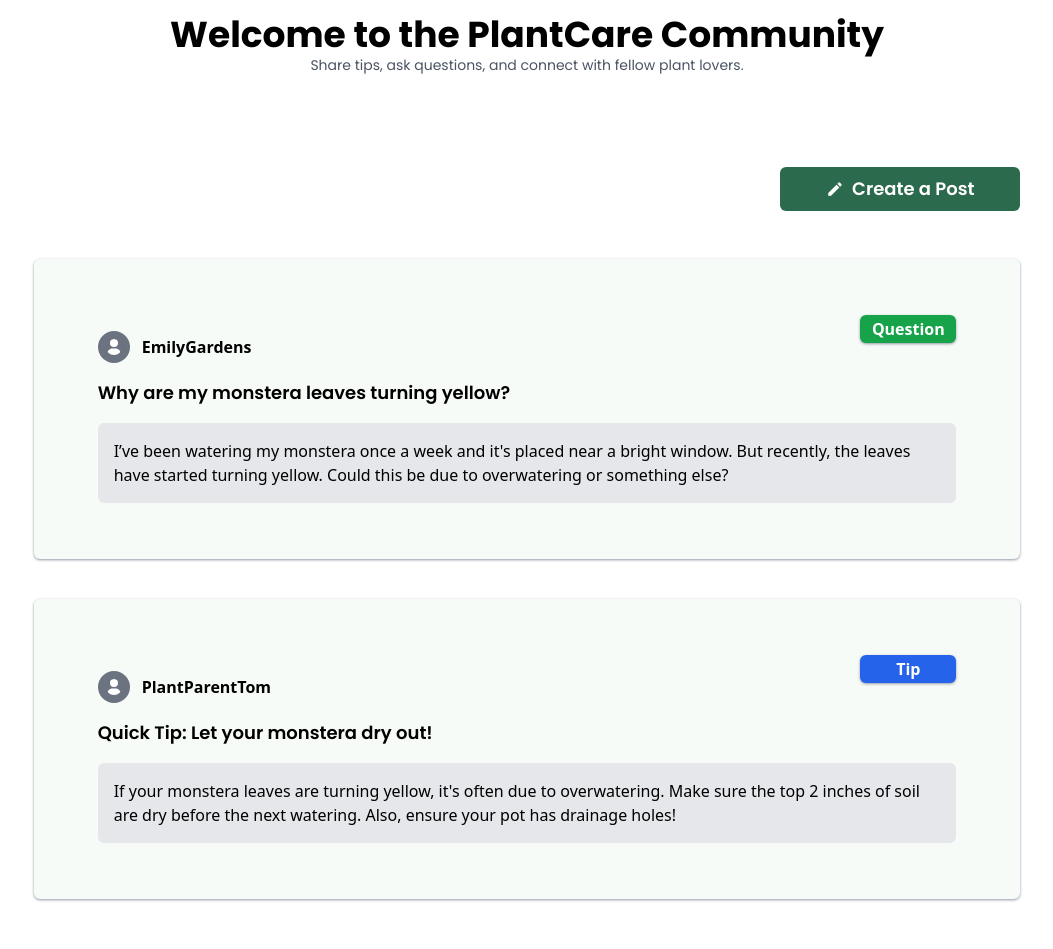
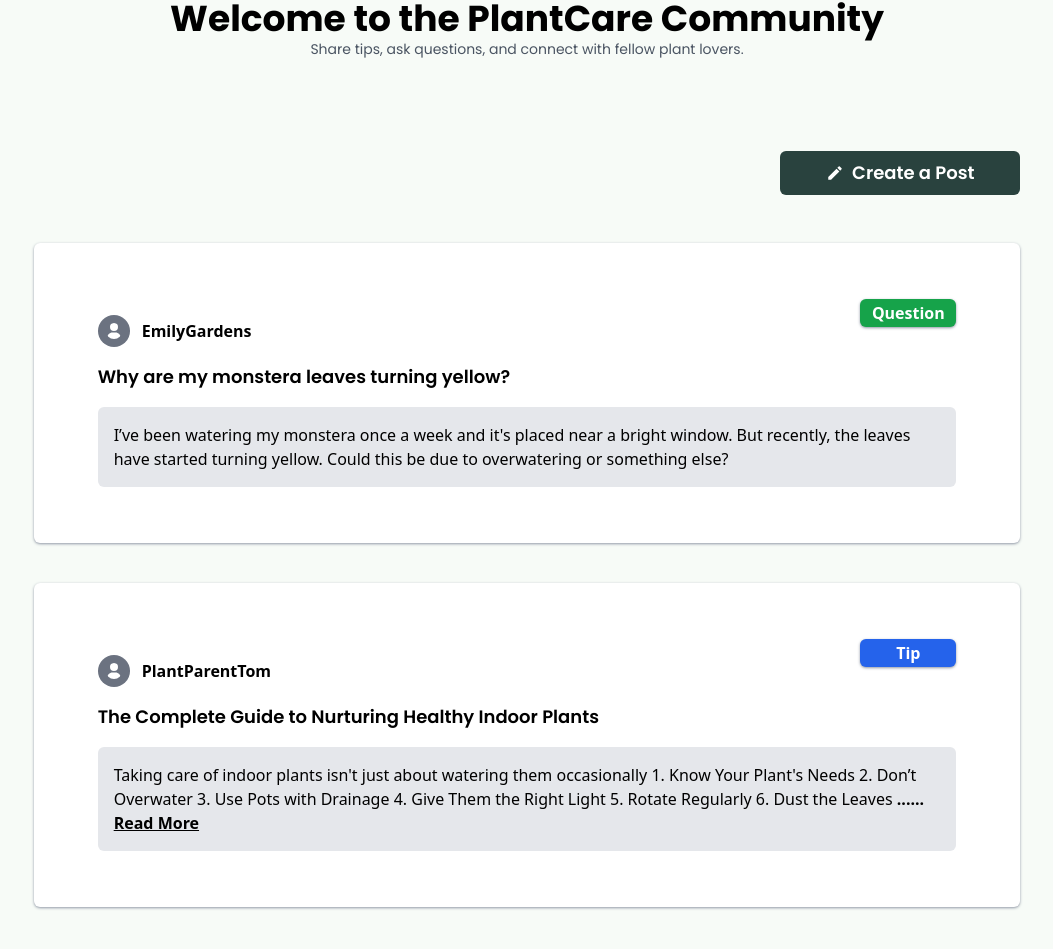
Before and after one commit to freeCodeCamp-2025-Summer-Hackathon/maroon-socket, a React (Vite) app in the folder client/: page /community in a window 1280 px wide. Shown: the part 145-1094 px from the top of the page, without its empty margins (113-1166 px from the left). Built offline with nearby package versions, Linux system fonts and the light colour scheme.

Commit message:
Fix/post card component (#96)
* fix: truncate post content based on length

* Format and lint checks

```diff
--- a/client/src/components/PostBtn.jsx
+++ b/client/src/components/PostBtn.jsx
@@ -9,7 +9,7 @@ export default function PostBtn() {
         <>
             <button
                 onClick={() => setShowModal(true)}
-                className="bg-[#2C6A4E] flex justify-center gap-2 w-60 px-6 py-2 rounded-md text-white font-semibold text-lg font-poppins"
+                className="bg-btn flex justify-center gap-2 w-fit md:w-60 px-6 py-2 rounded-md text-white font-semibold text-lg font-poppins"
             >
                 <MdCreate className="self-center" />
                 Create a Post
--- a/client/src/components/PostCard.jsx
+++ b/client/src/components/PostCard.jsx
@@ -1,8 +1,12 @@
 import { FaUser } from 'react-icons/fa6';
+import { Link } from 'react-router-dom';
 
-const PostCard = ({ post }) => {
+const PostCard = ({ post, fullContent = false }) => {
+    const maxLength = 300;
+    const isLong = post?.description.length > maxLength;
+
     return (
-        <div className="w-full h-fit rounded-md shadow shadow-gray-400 px-8 py-14 bg-secondary relative ">
+        <div className="w-full h-fit rounded-md shadow shadow-gray-400 px-4 md:px-8 py-14 bg-white relative ">
             {/** USERNAME CONTAINER */}
             <div className="flex justify-start items-center gap-3 px-8 py-4">
                 <span aria-label="User-icon">
@@ -17,14 +21,29 @@ const PostCard = ({ post }) => {
                     {post.title}
                 </h2>
                 <div className="w-full h-fit bg-gray-200 p-4 rounded-md">
-                    <p className="text-base">{post.description}</p>
+                    <p className="text-base">
+                        {fullContent
+                            ? post?.description
+                            : post?.description.slice(0, maxLength)}
+                        {!fullContent && isLong && (
+                            // Change the path accordingly
+                            <Link to={`/`}>
+                                <span className="font-bold text-black">
+                                    ......
+                                </span>
+                                <button className="text-black hover:text-blue-700 underline text-base font-bold cursor-pointer">
+                                    Read More
+                                </button>
+                            </Link>
+                        )}
+                    </p>
                 </div>
             </div>
 
             {/** TAG CONTAINER */}
             <span
                 aria-label={`Post category: ${post.tag}`}
-                className={`absolute top-14 right-16 px-2 w-24 h-7 flex justify-center items-center rounded-md shadow shadow-gray-400 ${post.tag === 'Tip' ? 'bg-blue-600' : 'bg-green-600'}`}
+                className={`absolute top-20 right-12 md:top-14 md:right-16 px-2 w-24 h-7 flex justify-center items-center rounded-md shadow shadow-gray-400 ${post.tag === 'Tip' ? 'bg-blue-600' : 'bg-green-600'}`}
             >
                 <p className="text-white font-bold">
                     {post.tag === 'Tip' ? 'Tip' : 'Question'}
--- a/client/src/pages/Community.jsx
+++ b/client/src/pages/Community.jsx
@@ -14,19 +14,28 @@ const posts = [
     {
         id: 2,
         userName: 'PlantParentTom',
-        title: 'Quick Tip: Let your monstera dry out!',
+        title: 'The Complete Guide to Nurturing Healthy Indoor Plants',
         tag: 'Tip',
-        description:
-            "If your monstera leaves are turning yellow, it's often due to overwatering. Make sure the top 2 inches of soil are dry before the next watering. Also, ensure your pot has drainage holes!"
+        description: `Taking care of indoor plants isn't just about watering them occasionally
+             1. Know Your Plant's Needs
+             2. Don’t Overwater
+             3. Use Pots with Drainage
+             4. Give Them the Right Light
+             5. Rotate Regularly
+             6. Dust the Leaves
+             7. Repot When Necessary
+             8. Fertilize — But Not Too Much
+             9. Watch for Pests
+             10. Be Patient and Observant, Caring for plants is more about attention than perfection`
     }
 ];
 
 const Community = () => {
     return (
-        <div className="w-full h-full px-12 py-16 flex flex-col justify-center items-center gap-12 relative pt-16 mt-24">
+        <div className="w-full h-full md:px-12 py-16 flex flex-col justify-center items-center gap-12 relative pt-16 mt-20 bg-secondary">
             {/** Welcome message */}
-            <div className="flex flex-col justify-center items-center mb-11">
-                <h2 className="font-poppins font-bold text-4xl">
+            <div className="flex flex-col justify-center items-center max-md:gap-2 mb-11">
+                <h2 className="font-poppins font-bold text-2xl md:text-4xl">
                     Welcome to the PlantCare Community
                 </h2>
                 <p className=" font-poppins text-sm text-gray-600">
```
